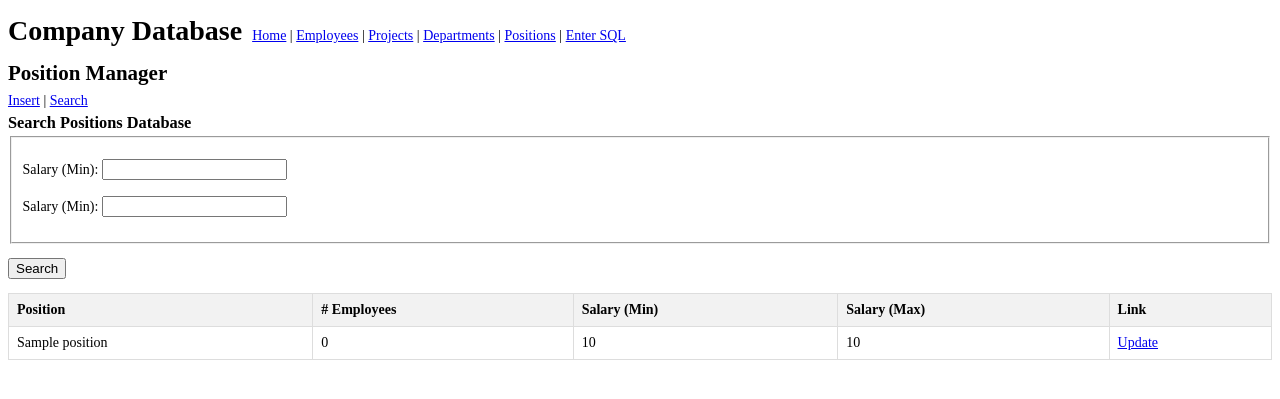
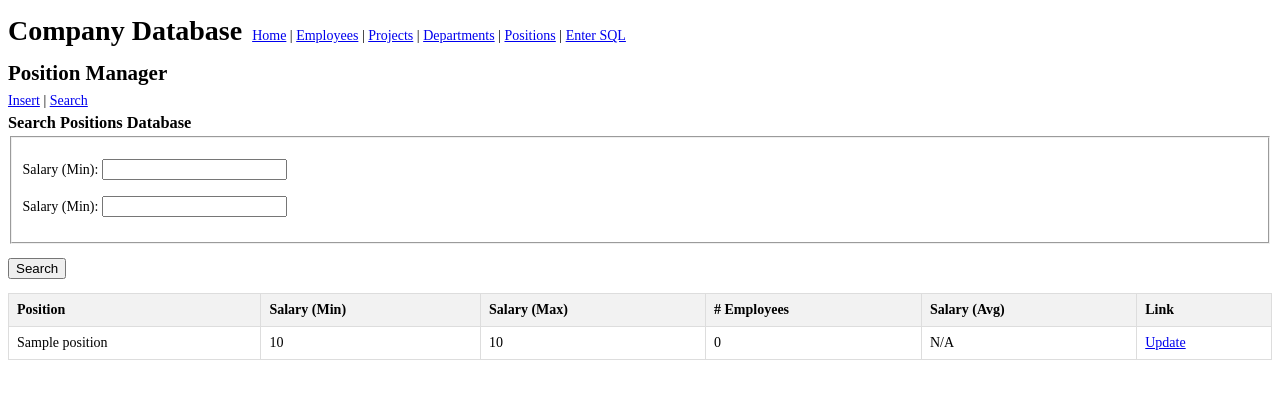
Before and after one commit to jdbren/database-project, a Flask app: page /position/search in a window 1280 px wide. Shown: the top 399 px of the page. Run offline with Flask 3, Linux system fonts and the light colour scheme; tables that the repository leaves empty hold one stand-in row (values such as "Sample post"); some libraries are stand-ins or nearby versions.

Commit message:
Added average salary for each position

```diff
--- a/app/position.py
+++ b/app/position.py
@@ -66,7 +66,8 @@ def update_position(position):
 def search_position():
     pos_list = search_db('''
         SELECT Name, MinimumSalary, MaximumSalary,
-            COUNT(ID) AS EmployeeCount
+            COUNT(ID) AS EmployeeCount,
+            AVG(Salary) AS AverageSalary
         FROM Positions
         LEFT JOIN EmployeePositions
             ON Position = Name
--- a/app/templates/position/search.html
+++ b/app/templates/position/search.html
@@ -60,9 +60,10 @@
       <thead>
         <tr>
           <th>Position</th>
-          <th># Employees</th>
           <th>Salary (Min)</th>
           <th>Salary (Max)</th>
+          <th># Employees</th>
+          <th>Salary (Avg)</th>
           <th>Link</th>
         </tr>
       </thead>
@@ -70,9 +71,11 @@
         {% for pos in positions %}
         <tr>
           <td>{{ pos.Name }}</td>
-          <td>{{ pos.EmployeeCount }}</td>
           <td>{{ pos.MinimumSalary }}</td>
           <td>{{ pos.MaximumSalary }}</td>
+          <td>{{ pos.EmployeeCount }}</td>
+          <td>{{ pos.AverageSalary | round
+                 if pos.AverageSalary else 'N/A' }}</td>
           <td>
             <a href="/position/{{ pos.Name }}/edit">Update</a>
           </td>
```
